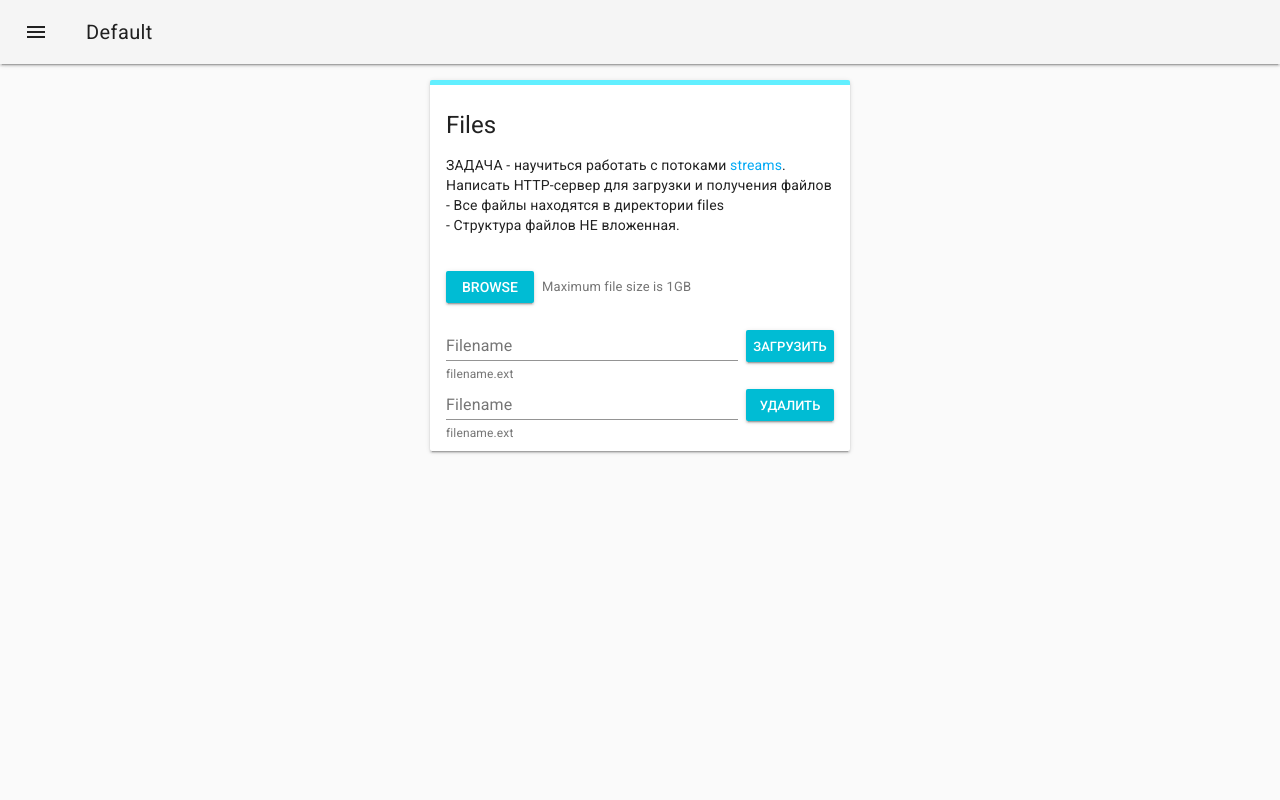
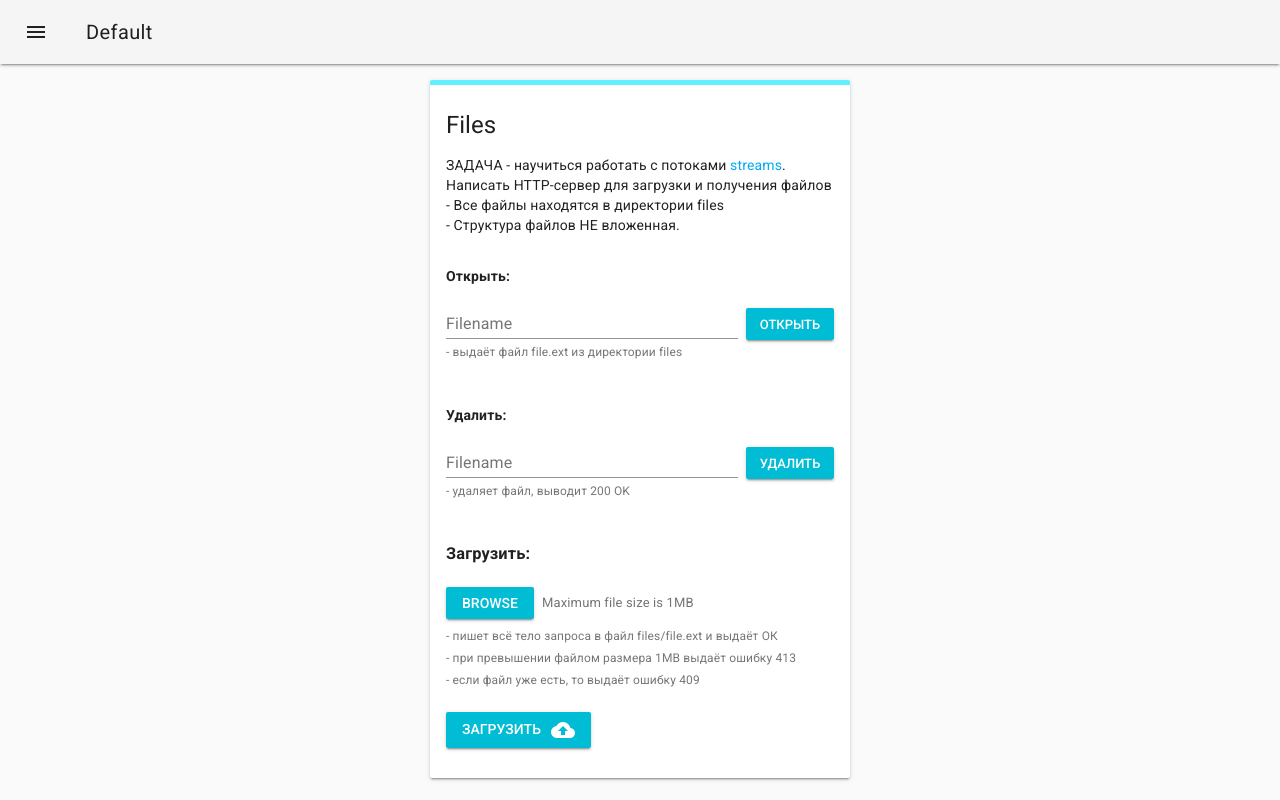
Before and after one commit to nalei/vue-typescript, a Vue app: page / in a window 1280 px wide. Built offline with nearby package versions, Linux system fonts and the light colour scheme.

Commit message:
File work

```diff
--- a/src/components/FileUpload.vue
+++ b/src/components/FileUpload.vue
@@ -6,7 +6,7 @@
       name='FileAttachment'
       @change="uploadFile"
       )
-    span.file-upload__upload-url(v-if="!filesList.length") Maximum file size is 1GB
+    span.file-upload__upload-url(v-if="!filesList.length") Maximum file size is 1MB
     span.file-upload__filename(v-else) {{ filesList[filesList.length - 1].name }}
 </template>
 
--- a/src/views/Home.vue
+++ b/src/views/Home.vue
@@ -15,22 +15,32 @@
               br
               | - Структура файлов НЕ вложенная.
           md-card-content
-            form#POST
-              file-upload
-
+            strong Открыть:
             form#GET.file-work-form
               md-field
                 label Filename
                 md-input(v-model='filenameForRead')
-                span.md-helper-text filename.ext
-              md-button.file-work-form__button.md-dense.md-raised.md-accent Загрузить
+                span.md-helper-text - выдаёт файл file.ext из директории files
+              md-button.file-work-form__button.md-dense.md-raised.md-accent Открыть
 
+            strong Удалить:
             form#DELETE.file-work-form
               md-field
                 label Filename
                 md-input(v-model='filenameForDelete')
-                span.md-helper-text filename.ext
+                span.md-helper-text - удаляет файл, выводит 200 OK
               md-button.file-work-form__button.md-dense.md-raised.md-accent Удалить
+
+            h3 Загрузить:
+            form#POST.file-upload-form
+              file-upload
+              .file-upload-form__helper-text - пишет всё тело запроса в файл files/file.ext и выдаёт ОК
+                br
+                | - при превышении файлом размера 1MB выдаёт ошибку 413
+                br
+                | - если файл уже есть, то выдаёт ошибку 409
+              md-button.file-upload-form__button.md-raised.md-accent(type="submit") Загрузить
+                md-icon cloud_upload
 
     //- .md-layout-item.md-large-size-33.md-small-size-50.md-xsmall-size-100
     //-   md-card.dog-card
@@ -80,6 +90,7 @@ export default class Home extends Vue {
 .file-work-form {
   display: flex;
   align-items: flex-end;
+  margin-bottom: 58px;
 
   .md-field {
     margin-bottom: 7px;
@@ -87,6 +98,22 @@ export default class Home extends Vue {
   &__button.md-accent {
     color: #fff !important;
     margin-right: 0;
+  }
+}
+.file-upload-form {
+  &__button.md-accent {
+    padding: 0 8px;
+    color: #fff !important;
+    margin-left: 0;
+  }
+  &__helper-text {
+    font-size: 12px;
+    margin-bottom: 15px;
+    color: rgba(0, 0, 0, 0.54);
+  }
+  .md-icon {
+    color: #fff !important;
+    margin-left: 10px;
   }
 }
 .files-card {
```
